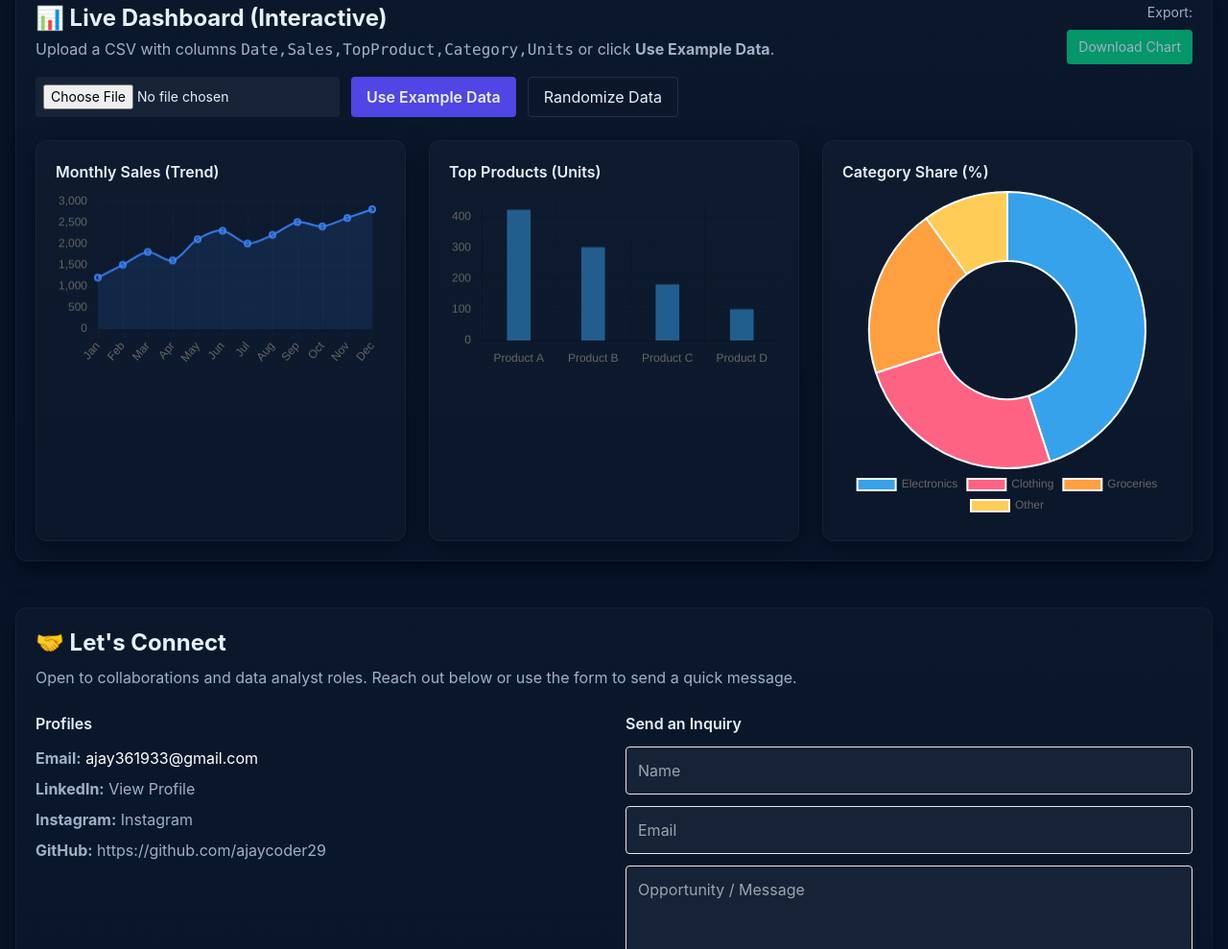
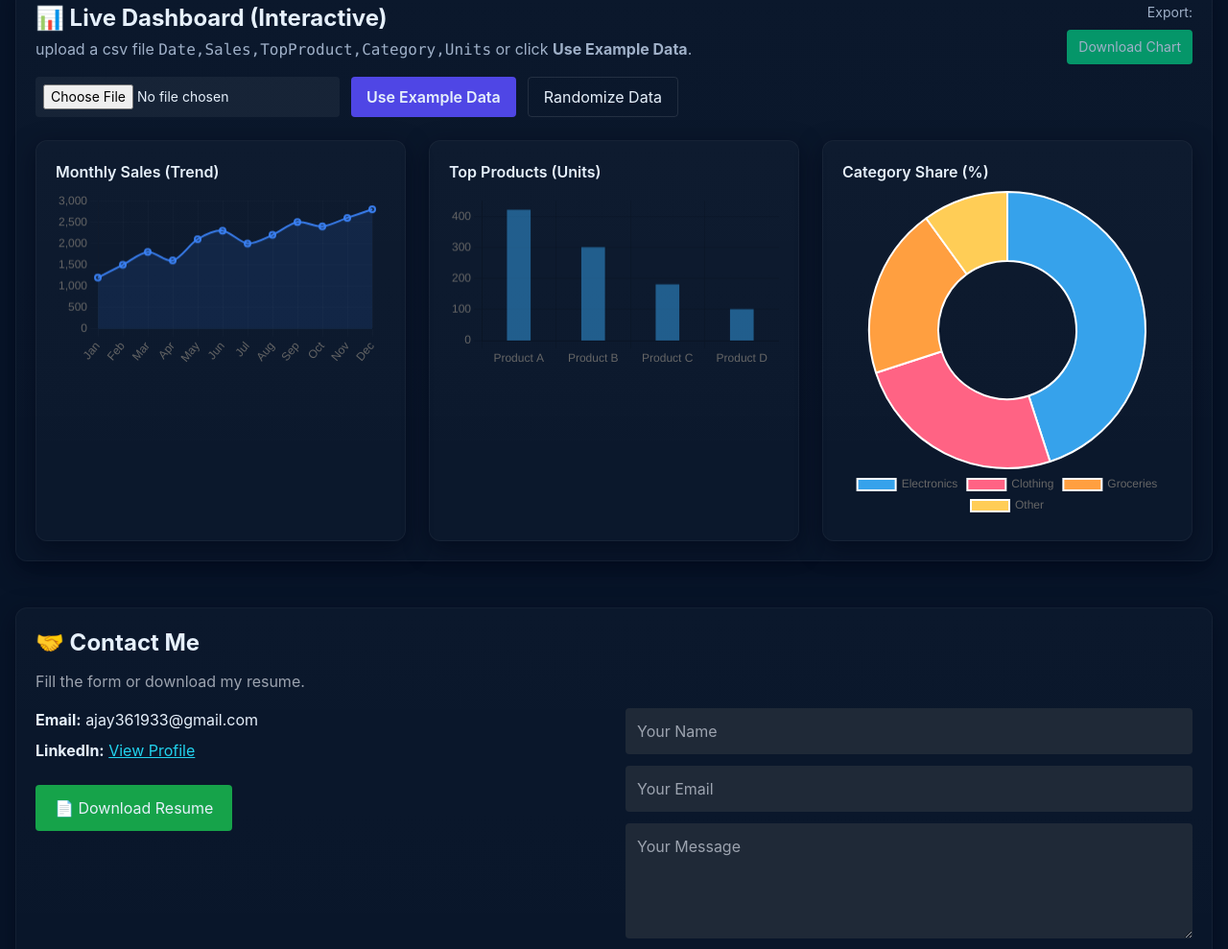
Before and after one commit to ajaycoder29/ajay_photo.jpg, a plain HTML site: page index.html in a window 1280 px wide. Shown: the part 1811-2800 px from the top of the page at 96% size. Drawn offline with nearby package versions, Linux system fonts and the light colour scheme.

Commit message:
index.html

```diff
--- a/index.html
+++ b/index.html
@@ -62,8 +62,8 @@
         </p>
 
         <ul class="space-y-2">
-          <li><strong class="text-white">What I do:</strong> Data cleaning & preprocessing, dashboarding, SQL & database design, exploratory analysis, reporting for stakeholders.</li>
-          <li><strong class="text-white">Focus on:</strong> Retail & e-commerce analytics, sales analysis, student performance dashboards, small business reporting.</li>
+          <li><strong class="text-white">What I offer:</strong> Data cleaning & preprocessing, dashboarding, SQL & database design, exploratory analysis, reporting for stakeholders.</li>
+          <li><strong class="text-white">Industry focus:</strong> Retail & e-commerce analytics, sales analysis, student performance dashboards, small business reporting.</li>
         </ul>
 
         <div class="mt-6 flex gap-3">
@@ -165,11 +165,11 @@
       <div class="flex items-start justify-between gap-4">
         <div>
           <h3 class="text-2xl font-bold">📊 Live Dashboard (Interactive)</h3>
-          <p class="muted mt-1">Upload a CSV with columns <code>Date,Sales,TopProduct,Category,Units</code> or click <strong>Use Example Data</strong>.</p>
+          <p class="muted mt-1"> upload a csv file <code>Date,Sales,TopProduct,Category,Units</code> or click <strong>Use Example Data</strong>.</p>
 
           <div class="mt-4 flex gap-3">
-            <input type="file" id="dashboard_csv" accept=".csv" class="text-sm bg-white/5 p-2 rounded" />
-            <button id="btnExample" class="px-4 py-2 rounded bg-indigo-600 hover:bg-indigo-700 font-semibold">Use Example Data</button>
+            <input type="file" id="csvFile" accept=".csv" class="text-sm bg-white/5 p-2 rounded" />
+            <button id="btnexample" class="px-4 py-2 rounded bg-indigo-600 hover:bg-indigo-700 font-semibold">Use Example Data</button>
             <button id="btnRandom" class="px-4 py-2 rounded border border-white/10 hover:bg-white/5">Randomize Data</button>
           </div>
         </div>
@@ -202,42 +202,58 @@
     </section>
 
     <!-- Contact -->
-    <section id="contact" class="card mb-10">
-      <h3 class="text-2xl font-bold">🤝 Let's Connect</h3>
-      <p class="muted mt-2">Open to collaborations and data analyst roles. Reach out below or use the form to send a quick message.</p>
+    <div class="card">
+    <h2 class="text-2xl font-bold mb-3">🤝 Contact Me</h2>
+    <p class="text-gray-400 mb-4">
+      Fill the form or download my resume.
+    </p>
 
-      <div class="grid md:grid-cols-2 gap-6 mt-6">
-        <div>
-          <h4 class="font-semibold">Profiles</h4>
-          <ul class="mt-3 space-y-2 muted">
-            <li><strong>Email:</strong> <span class="text-white">ajay361933@gmail.com</span>  <!-- replace with your email --></li>
-            <li><strong>LinkedIn:</strong> <a class="link-accent" href="https://www.linkedin.com/in/ajay-sharma-0738b3372?utm_source=share&utm_campaign=share_via&utm_content=profile&utm_medium=android_app" target="_blank">View Profile</a></li>
-            <li><strong>Instagram:</strong> <a class="link-accent" href="https://www.instagram.com/xx_ajju_xx_12?igsh=MWtnMHVxYmcxZmZkNA==" target="_blank">Instagram</a></li>
-            <li><strong>GitHub:</strong> <a class="link-accent" href="#" target="_blank">https://github.com/ajaycoder29</a></li>
-          </ul>
-        </div>
+    <div class="grid md:grid-cols-2 gap-6">
 
-        <div>
-          <h4 class="font-semibold">Send an Inquiry</h4>
-          <!-- Replace FORMSPREE_ENDPOINT with your real endpoint -->
-          <form action="https://formspree.io/f/YOUR_FORMSPREE_ENDPOINT" method="POST" class="mt-3 space-y-3">
-            <input name="name" required placeholder="Name" class="w-full p-3 rounded bg-white/5 border border-white/6" />
-            <input name="_replyto" type="email" required placeholder="Email" class="w-full p-3 rounded bg-white/5 border border-white/6" />
-            <textarea name="description" required rows="4" placeholder="Opportunity / Message" class="w-full p-3 rounded bg-white/5 border border-white/6"></textarea>
-            <button type="submit" class="px-4 py-2 rounded bg-indigo-600 hover:bg-indigo-700 font-semibold">Submit Inquiry</button>
-          </form>
-        </div>
+      <!-- LEFT SIDE -->
+      <div>
+        <p><b>Email:</b> ajay361933@gmail.com</p>
+        <p class="mt-2">
+          <b>LinkedIn:</b>
+          <a href="https://www.linkedin.com/in/ajay-sharma-0738b3372" class="text-cyan-400 underline" target="_blank">
+            View Profile
+          </a>
+        </p>
+
+        <!-- RESUME BUTTON -->
+        <a href="resume.pdf" target="_blank"
+           class="inline-block mt-6 px-5 py-3 bg-green-600 rounded hover:bg-green-700">
+          📄 Download Resume
+        </a>
       </div>
-    </section>
 
-  </main>
+      <!-- RIGHT SIDE FORM -->
+      <div>
+        <form
+          action="https://formspree.io/f/meoybabz"
+          method="POST"
+          class="space-y-3"
+        >
+          <input type="text" name="name" required placeholder="Your Name"
+                 class="w-full p-3 rounded bg-gray-800">
 
-  <footer class="py-6 border-t border-white/6">
-    <div class="container mx-auto px-4 text-center muted">
-      <small>&copy; 2025 Ajay Sharma | AJAY </small>
+          <input type="email" name="email" required placeholder="Your Email"
+                 class="w-full p-3 rounded bg-gray-800">
+
+          <textarea name="message" rows="4" required placeholder="Your Message"
+                    class="w-full p-3 rounded bg-gray-800"></textarea>
+
+          <input type="hidden" name="_next" value="success.html">
+
+          <button type="submit"
+                  class="px-5 py-2 bg-blue-600 rounded hover:bg-blue-700">
+            Send Message
+          </button>
+        </form>
+      </div>
+
     </div>
-  </footer>
-
+  </div>
   <!-- JS: Dashboard logic -->
   <script>
     // ----- Utility to create charts -----
```
